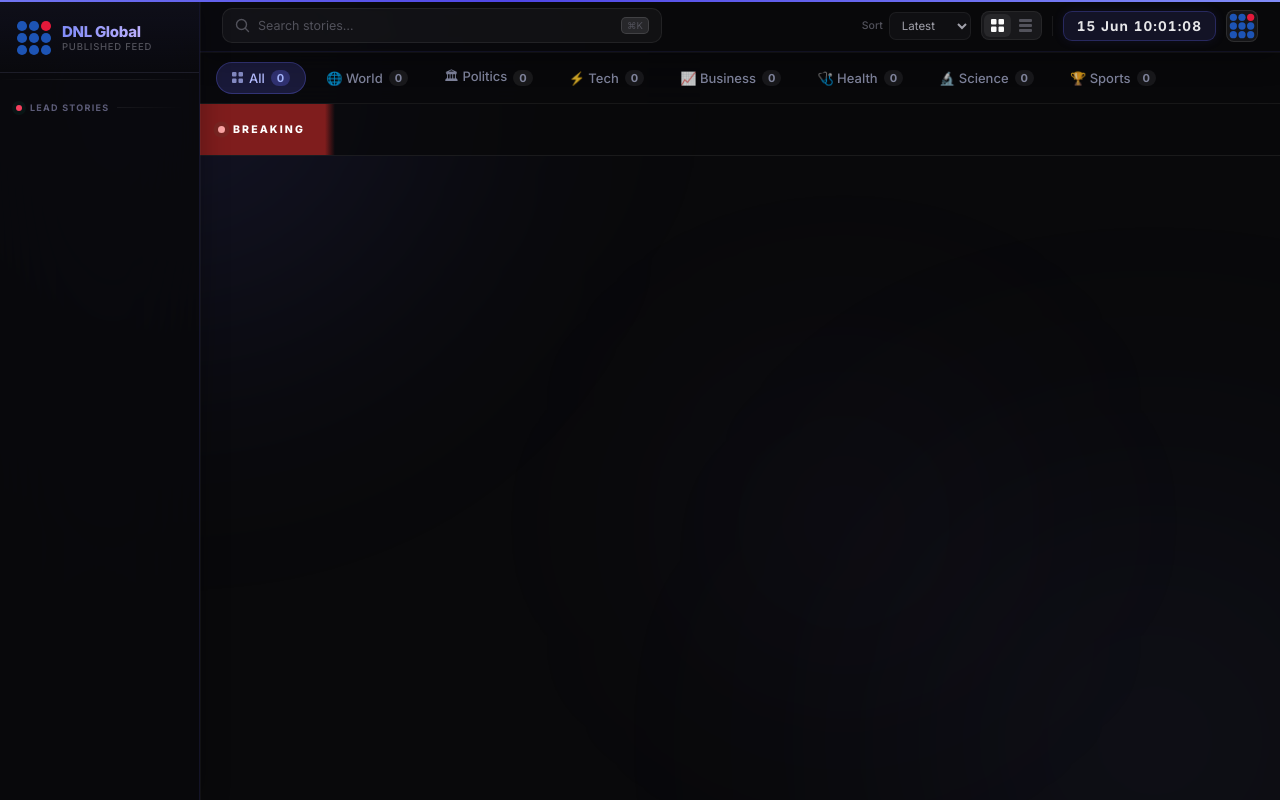
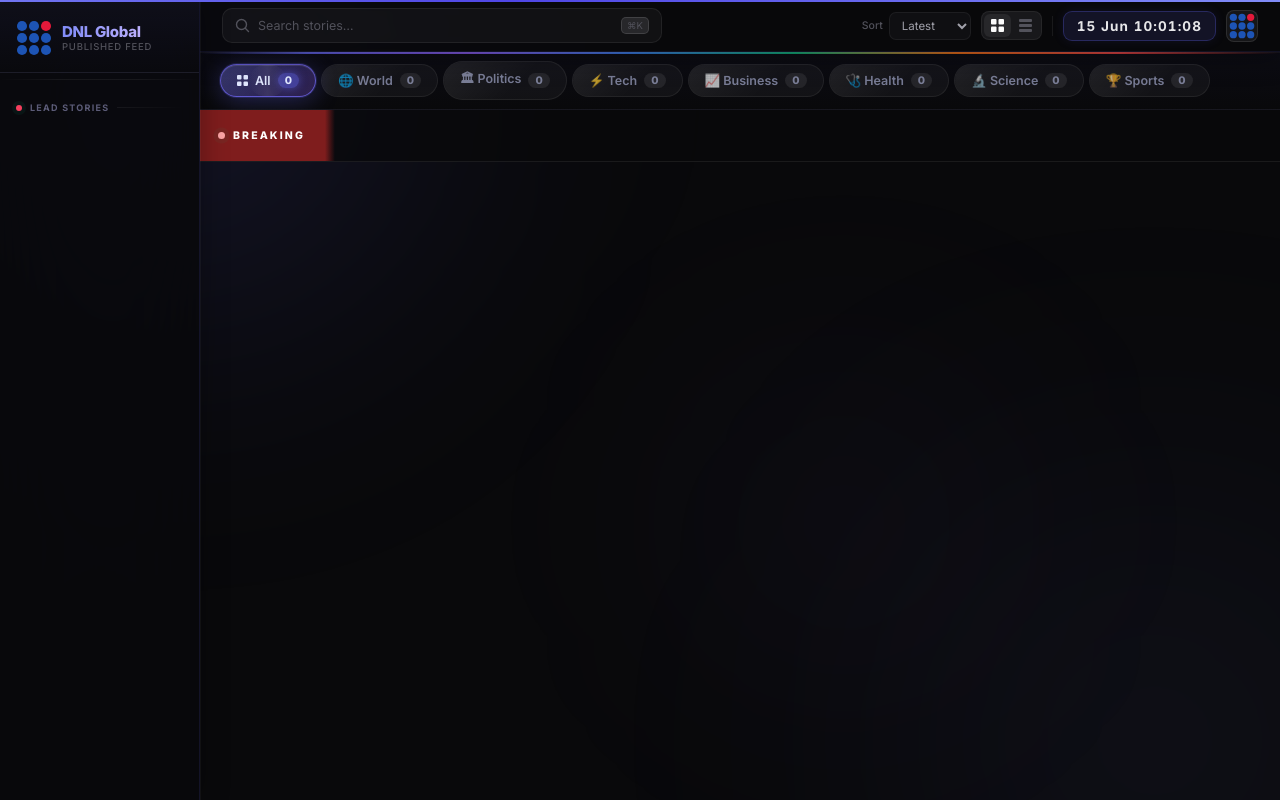
Before and after one commit to Daksh288948921904/Global_news, a FastAPI app: page / in a window 1280 px wide. Run offline with FastAPI, Linux system fonts and the light colour scheme.

Commit message:
feat: god mode category bar — rainbow gradient line, per-category glow active states, shimmer animation

```diff
--- a/static/css/style.css
+++ b/static/css/style.css
@@ -468,42 +468,124 @@ a{color:inherit;text-decoration:none}
 
 /* ── Category bar (replaced ticker) ── */
 .cat-bar{
-  height:52px;
-  display:flex;align-items:center;gap:4px;
-  padding:0 16px;
-  background:rgba(9,9,11,.88);
-  backdrop-filter:blur(20px);-webkit-backdrop-filter:blur(20px);
-  border-bottom:1px solid rgba(255,255,255,.06);
+  height:58px;
+  display:flex;align-items:center;gap:5px;
+  padding:0 20px;
+  background:linear-gradient(180deg,rgba(12,12,20,.97) 0%,rgba(9,9,11,.99) 100%);
+  backdrop-filter:blur(28px) saturate(2);-webkit-backdrop-filter:blur(28px) saturate(2);
+  border-bottom:1px solid rgba(255,255,255,.05);
   overflow-x:auto;scrollbar-width:none;
   flex-shrink:0;
   position:sticky;top:var(--topbar);z-index:40;
 }
+.cat-bar::before{
+  content:'';
+  position:absolute;top:0;left:0;right:0;height:2px;
+  background:linear-gradient(90deg,transparent 0%,#6366f1 10%,#8b5cf6 25%,#3b82f6 40%,#10b981 55%,#f97316 70%,#ef4444 85%,transparent 100%);
+  animation:catbar-glow 5s ease-in-out infinite;
+}
+@keyframes catbar-glow{0%,100%{opacity:.45;filter:blur(0)}50%{opacity:1;filter:blur(.5px)}}
 .cat-bar::-webkit-scrollbar{display:none}
+
 .catb{
-  display:inline-flex;align-items:center;gap:6px;
-  padding:7px 15px;border-radius:20px;
-  background:transparent;border:1px solid transparent;
-  color:rgba(155,160,190,.8);
-  font-size:13px;font-weight:500;font-family:inherit;
+  display:inline-flex;align-items:center;gap:7px;
+  padding:8px 16px;border-radius:24px;
+  background:rgba(255,255,255,.04);
+  border:1px solid rgba(255,255,255,.07);
+  color:rgba(160,165,200,.7);
+  font-size:12.5px;font-weight:600;font-family:inherit;
   cursor:pointer;white-space:nowrap;flex-shrink:0;
-  transition:background .14s,color .14s,border-color .14s;
+  transition:all .18s cubic-bezier(.4,0,.2,1);
+  position:relative;overflow:hidden;
+}
+.catb::after{
+  content:'';position:absolute;inset:0;border-radius:24px;
+  background:linear-gradient(135deg,rgba(255,255,255,.06) 0%,transparent 60%);
+  pointer-events:none;
 }
 .catb:hover{
-  background:rgba(255,255,255,.07);color:#e8eaf6;
-  border-color:rgba(255,255,255,.1);
-}
-.catb.active{
-  background:rgba(99,102,241,.2);color:#b4bcff;
-  border-color:rgba(99,102,241,.32);
-}
-.catb-icon{flex-shrink:0;opacity:.7}
+  background:rgba(255,255,255,.09);
+  border-color:rgba(255,255,255,.16);
+  color:#e8eaf8;
+  transform:translateY(-1px);
+  box-shadow:0 4px 20px rgba(0,0,0,.4);
+}
+
+/* ── Active states per category ─────────────────────────────── */
+.catb[data-cat="all"].active{
+  background:linear-gradient(135deg,rgba(99,102,241,.38),rgba(139,92,246,.28));
+  border-color:rgba(120,110,255,.7);color:#e0e7ff;
+  box-shadow:0 0 0 1px rgba(99,102,241,.2),0 4px 24px rgba(99,102,241,.3),inset 0 1px 0 rgba(255,255,255,.12);
+}
+.catb[data-cat="all"].active .catb-count{background:rgba(99,102,241,.45);color:#e0e7ff;box-shadow:0 0 8px rgba(99,102,241,.5)}
+
+.catb[data-cat="world"].active{
+  background:linear-gradient(135deg,rgba(59,130,246,.38),rgba(37,99,235,.28));
+  border-color:rgba(96,165,250,.7);color:#dbeafe;
+  box-shadow:0 0 0 1px rgba(59,130,246,.2),0 4px 24px rgba(59,130,246,.3),inset 0 1px 0 rgba(255,255,255,.12);
+}
+.catb[data-cat="world"].active .catb-count{background:rgba(59,130,246,.45);color:#dbeafe;box-shadow:0 0 8px rgba(59,130,246,.5)}
+
+.catb[data-cat="politics"].active{
+  background:linear-gradient(135deg,rgba(245,158,11,.38),rgba(217,119,6,.28));
+  border-color:rgba(251,191,36,.7);color:#fef3c7;
+  box-shadow:0 0 0 1px rgba(245,158,11,.2),0 4px 24px rgba(245,158,11,.3),inset 0 1px 0 rgba(255,255,255,.12);
+}
+.catb[data-cat="politics"].active .catb-count{background:rgba(245,158,11,.45);color:#fef3c7;box-shadow:0 0 8px rgba(245,158,11,.5)}
+
+.catb[data-cat="technology"].active{
+  background:linear-gradient(135deg,rgba(139,92,246,.38),rgba(124,58,237,.28));
+  border-color:rgba(167,139,250,.7);color:#ede9fe;
+  box-shadow:0 0 0 1px rgba(139,92,246,.2),0 4px 24px rgba(139,92,246,.3),inset 0 1px 0 rgba(255,255,255,.12);
+}
+.catb[data-cat="technology"].active .catb-count{background:rgba(139,92,246,.45);color:#ede9fe;box-shadow:0 0 8px rgba(139,92,246,.5)}
+
+.catb[data-cat="business"].active{
+  background:linear-gradient(135deg,rgba(16,185,129,.38),rgba(5,150,105,.28));
+  border-color:rgba(52,211,153,.7);color:#d1fae5;
+  box-shadow:0 0 0 1px rgba(16,185,129,.2),0 4px 24px rgba(16,185,129,.3),inset 0 1px 0 rgba(255,255,255,.12);
+}
+.catb[data-cat="business"].active .catb-count{background:rgba(16,185,129,.45);color:#d1fae5;box-shadow:0 0 8px rgba(16,185,129,.5)}
+
+.catb[data-cat="health"].active{
+  background:linear-gradient(135deg,rgba(244,63,94,.38),rgba(225,29,72,.28));
+  border-color:rgba(251,113,133,.7);color:#ffe4e6;
+  box-shadow:0 0 0 1px rgba(244,63,94,.2),0 4px 24px rgba(244,63,94,.3),inset 0 1px 0 rgba(255,255,255,.12);
+}
+.catb[data-cat="health"].active .catb-count{background:rgba(244,63,94,.45);color:#ffe4e6;box-shadow:0 0 8px rgba(244,63,94,.5)}
+
+.catb[data-cat="science"].active{
+  background:linear-gradient(135deg,rgba(6,182,212,.38),rgba(8,145,178,.28));
+  border-color:rgba(103,232,249,.7);color:#cffafe;
+  box-shadow:0 0 0 1px rgba(6,182,212,.2),0 4px 24px rgba(6,182,212,.3),inset 0 1px 0 rgba(255,255,255,.12);
+}
+.catb[data-cat="science"].active .catb-count{background:rgba(6,182,212,.45);color:#cffafe;box-shadow:0 0 8px rgba(6,182,212,.5)}
+
+.catb[data-cat="sports"].active{
+  background:linear-gradient(135deg,rgba(249,115,22,.38),rgba(234,88,12,.28));
+  border-color:rgba(251,146,60,.7);color:#ffedd5;
+  box-shadow:0 0 0 1px rgba(249,115,22,.2),0 4px 24px rgba(249,115,22,.3),inset 0 1px 0 rgba(255,255,255,.12);
+}
+.catb[data-cat="sports"].active .catb-count{background:rgba(249,115,22,.45);color:#ffedd5;box-shadow:0 0 8px rgba(249,115,22,.5)}
+
+.catb-icon{flex-shrink:0;opacity:.75;transition:opacity .18s}
+.catb:hover .catb-icon,.catb.active .catb-icon{opacity:1}
 .catb-count{
-  font-size:11px;font-weight:700;
-  background:rgba(255,255,255,.07);border-radius:10px;
-  padding:1px 6px;min-width:18px;text-align:center;
-  transition:background .14s;
-}
-.catb.active .catb-count{background:rgba(99,102,241,.3);color:#a5b4fc}
+  font-size:10.5px;font-weight:800;
+  background:rgba(255,255,255,.08);border-radius:10px;
+  padding:1px 7px;min-width:20px;text-align:center;
+  transition:all .18s;letter-spacing:.01em;
+}
+
+/* Active shimmer sweep */
+@keyframes catb-shine{0%{transform:translateX(-100%)}100%{transform:translateX(100%)}}
+.catb.active::before{
+  content:'';
+  position:absolute;top:0;left:0;width:40%;height:100%;
+  background:linear-gradient(90deg,transparent,rgba(255,255,255,.08),transparent);
+  animation:catb-shine 2.4s ease-in-out infinite;
+  border-radius:24px;
+}
 
 /* ── Sidebar breaking news panel ── */
 .sbn-label{position:relative}
@@ -1886,8 +1968,8 @@ a{color:inherit;text-decoration:none}
   .topbar-user-avatar span,.rh-date{display:none}
 
   /* ── Cat bar ── */
-  .cat-bar{height:36px;padding:0 8px}
-  .catb{font-size:11px;padding:3px 9px}
+  .cat-bar{height:46px;padding:0 10px}
+  .catb{font-size:11px;padding:5px 11px;gap:5px}
 
   /* ── Feed ── */
   .feed-area{padding:10px}
```
